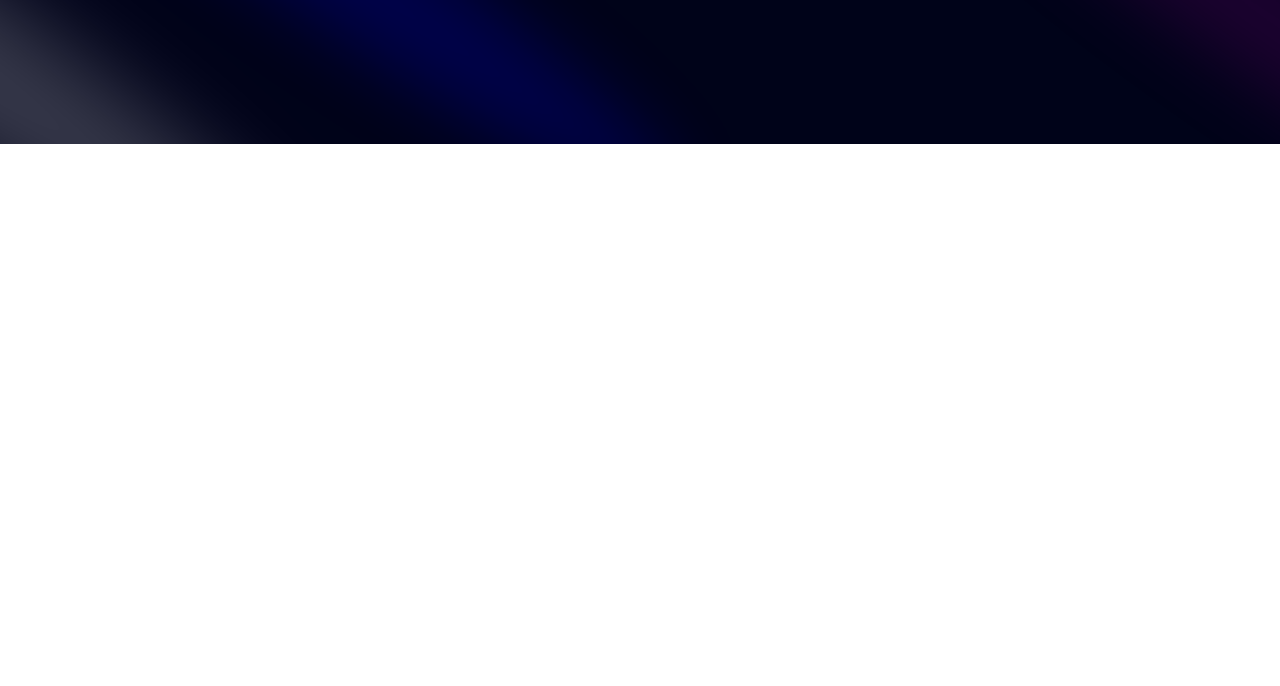
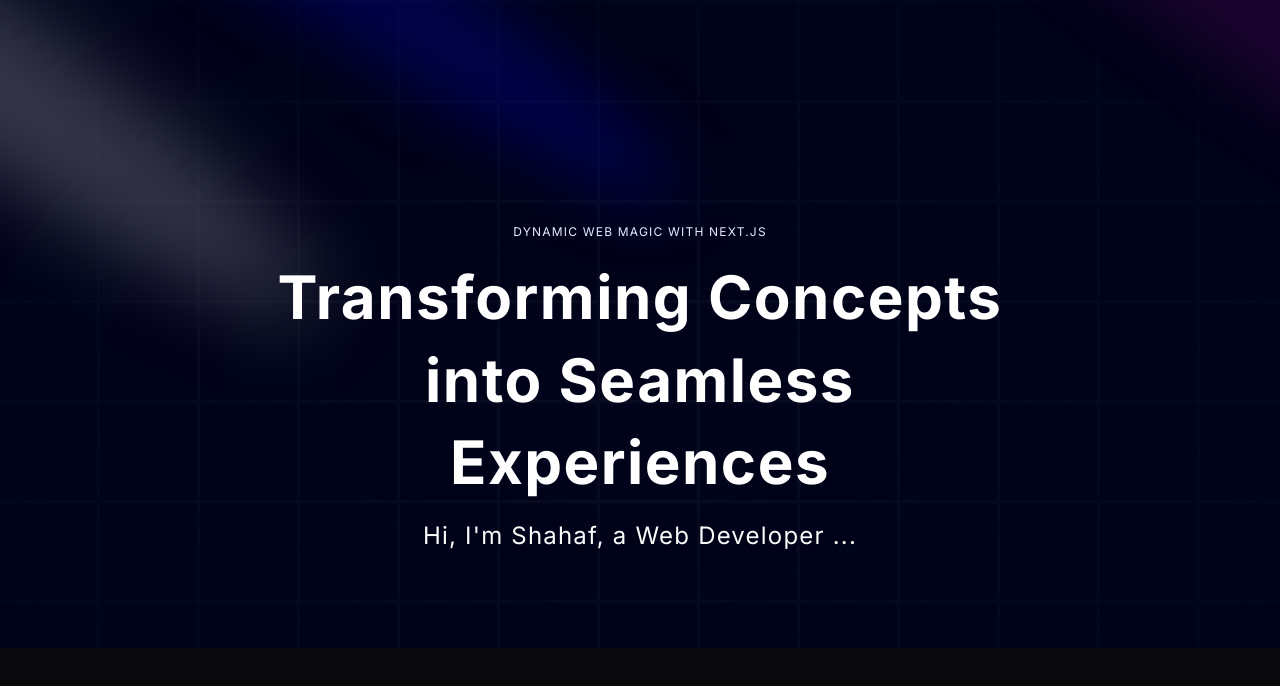
Before and after one commit to ShahafPinto/shahaf-portfolio, a Next.js app: page / in a window 1280 px wide. Shown: the top 686 px of the page. Built offline with nearby package versions, Linux system fonts and the light colour scheme.

Commit message:
added provider & text generate effect

```diff
--- a/app/layout.tsx
+++ b/app/layout.tsx
@@ -1,6 +1,7 @@
 import type { Metadata } from "next";
 import { Inter } from "next/font/google";
 import "./globals.css";
+import { ThemeProvider } from "./provider";
 
 const inter = Inter({ subsets: ["latin"] });
 
@@ -16,7 +17,16 @@
 }>) {
   return (
     <html lang="en">
-      <body className={inter.className}>{children}</body>
+      <body className={inter.className}>
+        <ThemeProvider
+            attribute="class"
+            defaultTheme="dark"
+            enableSystem
+            disableTransitionOnChange
+        >
+          {children}
+        </ThemeProvider>
+      </body>
     </html>
   );
 }
--- /dev/null
+++ b/app/provider.tsx
@@ -0,0 +1,9 @@
+"use client"
+
+import * as React from "react"
+import { ThemeProvider as NextThemesProvider } from "next-themes"
+import { type ThemeProviderProps } from "next-themes/dist/types"
+
+export function ThemeProvider({ children, ...props }: ThemeProviderProps) {
+  return <NextThemesProvider {...props}>{children}</NextThemesProvider>
+}
--- a/components/Hero.tsx
+++ b/components/Hero.tsx
@@ -1,5 +1,6 @@
 import React from 'react'
 import { Spotlight } from './ui/Spotlight'
+import { TextGenerateEffect } from './ui/TextGenerateEffect'
 
 const Hero = () => {
   return (
@@ -9,6 +10,17 @@
             <Spotlight className="-top-10 left-full h-[80vh] w-[50vw]" fill="purple" />
             <Spotlight className="-top-28 left-80 h-[80vh] w-[50vw]" fill="blue" />
         </div>
+        <div className="h-screen w-full dark:bg-black-100 bg-white  dark:bg-grid-white/[0.03] bg-grid-black/[0.2] flex items-center justify-center absolute top-0 left-0">
+            <div className="absolute pointer-events-none inset-0 flex items-center justify-center dark:bg-black-100 bg-white [mask-image:radial-gradient(ellipse_at_center,transparent_20%,black)]" />
+        </div>
+
+        <div className="flex justify-center relative my-20 z-10">
+            <div className="max-w-[89vw] md:max-w-2xl lg:max-w-[60vw] flex flex-col items-center justify-center">
+                <h2 className="uppercase tracking-widest text-xs text-center text-blue-100 max-w-80">Dynamic Web Magic with Next.JS</h2>
+                <TextGenerateEffect className="text-center text-[40px] md:text-5xl lg:text-6xl" words="Transforming Concepts into Seamless Experiences"/>
+                <p className="text-center md:tracking-wider mb-4 text-sm md:text-lg lg:text-2xl">Hi, I&apos;m Shahaf, a Web Developer ...</p>
+            </div>
+        </div>
     </div>
   )
 }
--- /dev/null
+++ b/components/ui/TextGenerateEffect.tsx
@@ -0,0 +1,54 @@
+"use client";
+import { useEffect } from "react";
+import { motion, stagger, useAnimate } from "framer-motion";
+import { cn } from "@/utils/cn";
+
+export const TextGenerateEffect = ({
+  words,
+  className,
+}: {
+  words: string;
+  className?: string;
+}) => {
+  const [scope, animate] = useAnimate();
+  let wordsArray = words.split(" ");
+  useEffect(() => {
+    animate(
+      "span",
+      {
+        opacity: 1,
+      },
+      {
+        duration: 2,
+        delay: stagger(0.2),
+      }
+    );
+  }, [scope.current]);
+
+  const renderWords = () => {
+    return (
+      <motion.div ref={scope}>
+        {wordsArray.map((word, idx) => {
+          return (
+            <motion.span
+              key={word + idx}
+              className="dark:text-white text-black opacity-0"
+            >
+              {word}{" "}
+            </motion.span>
+          );
+        })}
+      </motion.div>
+    );
+  };
+
+  return (
+    <div className={cn("font-bold", className)}>
+      <div className="my-4">
+        <div className=" dark:text-white text-black leading-snug tracking-wide">
+          {renderWords()}
+        </div>
+      </div>
+    </div>
+  );
+};
--- a/package.json
+++ b/package.json
@@ -13,6 +13,7 @@
     "framer-motion": "^11.2.11",
     "mini-svg-data-uri": "^1.4.4",
     "next": "14.2.4",
+    "next-themes": "^0.3.0",
     "react": "^18",
     "react-dom": "^18",
     "tailwind-merge": "^2.3.0",
```
Also changed, not shown: 1 other file (tests, documents, lock files or other folders).
